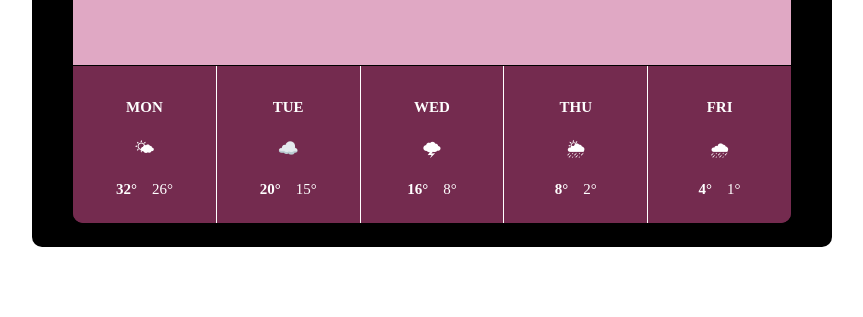
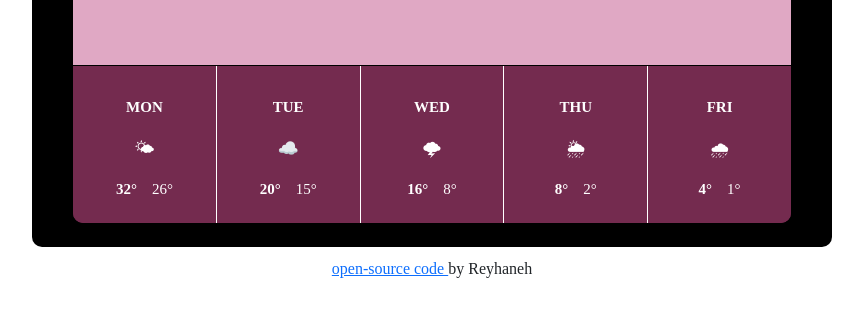
Before and after one commit to reyhanehgz/myweatherapp, a plain HTML site: page index.html in a window 1280 px wide. Shown: the part 313-630 px from the top of the page, without its empty margins (208-1071 px from the left). Drawn offline with nearby package versions, Linux system fonts and the light colour scheme.

Commit message:
add GitHub link

```diff
--- a/index.html
+++ b/index.html
@@ -108,6 +108,12 @@
         </div>
       </div>
     </div>
+    <div id="divg">
+      <a href="https://github.com/reyhanehgz/myweatherapp.git"
+        >open-source code
+      </a>
+      by Reyhaneh
+    </div>
     <script src="src/script.js"></script>
   </body>
 </html>
--- a/src/styles.css
+++ b/src/styles.css
@@ -25,7 +25,6 @@
   padding: 0px;
   margin: 0px;
 }
-
 
 .row2 {
   background-color: rgba(188, 221, 236, 0.616);
@@ -162,7 +161,7 @@ li {
 
 form {
   width: 180px;
-  background-color: #800651 ;
+  background-color: #800651;
 }
 input[type="text"] {
   padding: 10px;
@@ -189,13 +188,12 @@ form #b1:hover {
   background: #0b7dda;
 }
 #cl2 {
- border: 1px solid black;
+  border: 1px solid black;
   color: #ffffff;
   padding: 5px 54.8px;
   text-align: center;
 
   font-size: 10px;
-
 
   display: inline-block;
   cursor: pointer;
@@ -203,8 +201,12 @@ form #b1:hover {
 
   border-radius: 3px;
 }
-#cl1{
-  width:100%;
+#cl1 {
+  width: 100%;
   height: 100%;
-
 }
+#divg {
+  text-align: center;
+  position: relative;
+  top: -50px;
+}
```
